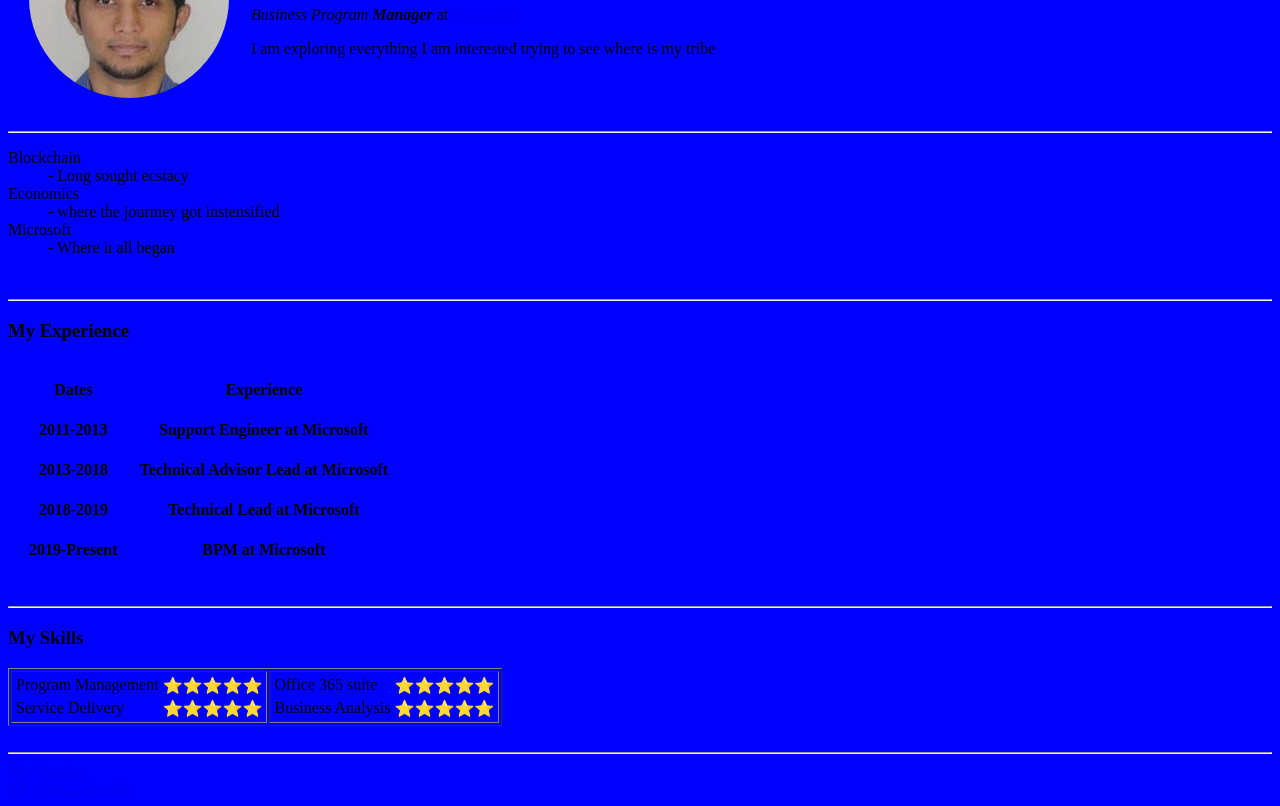
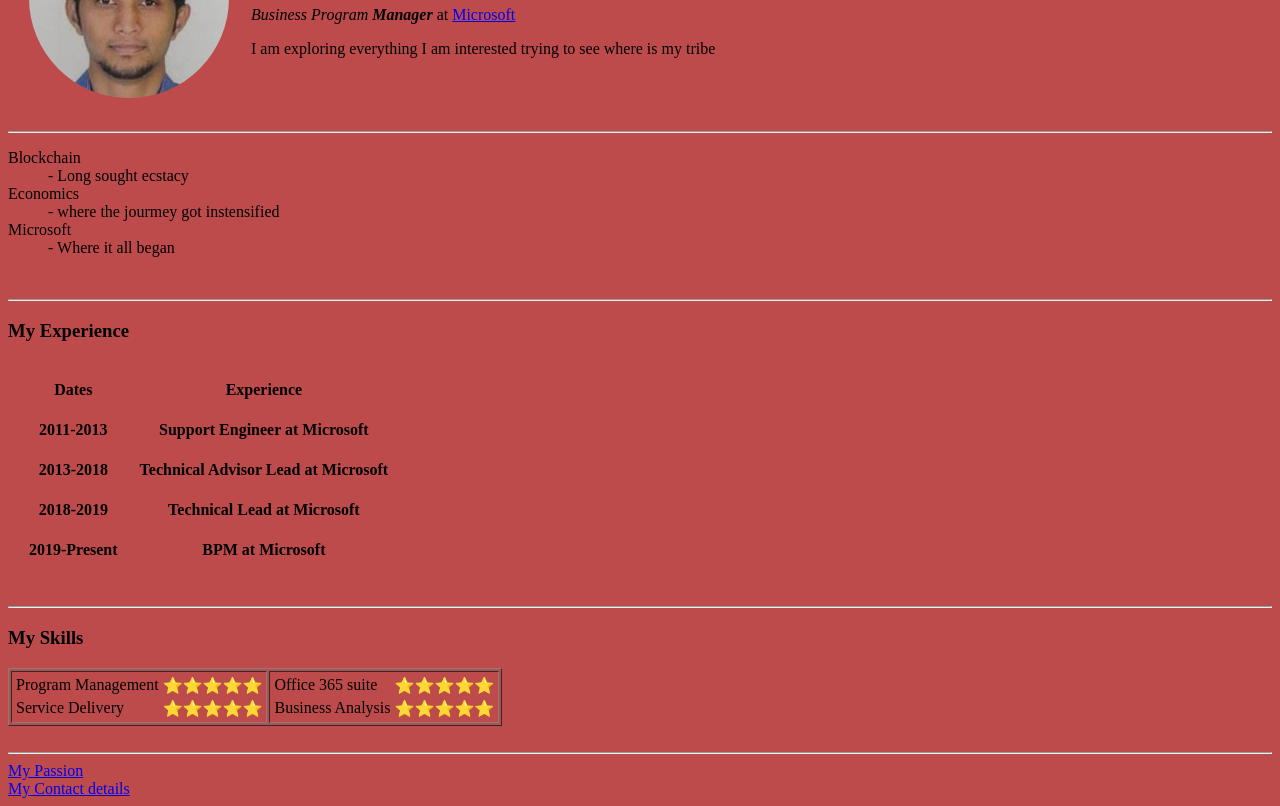
Before and after one commit to nivas004/cv, a plain HTML site: page index.html in a window 1280 px wide. Shown: the part 131-937 px from the top of the page. Drawn offline with Linux system fonts and the light colour scheme.

Commit message:
Update index.html

```diff
--- a/index.html
+++ b/index.html
@@ -6,7 +6,7 @@
   <title>Nivas' Personal Site</title>
 </head>
 
-<body style="background-color:blue;">
+<body style="background-color:#BD4B4B;">
   <table cellspacing="20">
     <tr>
       <td> <img src="images/nivas cropped.png" alt="Nivas Profile picture"></td>
```
